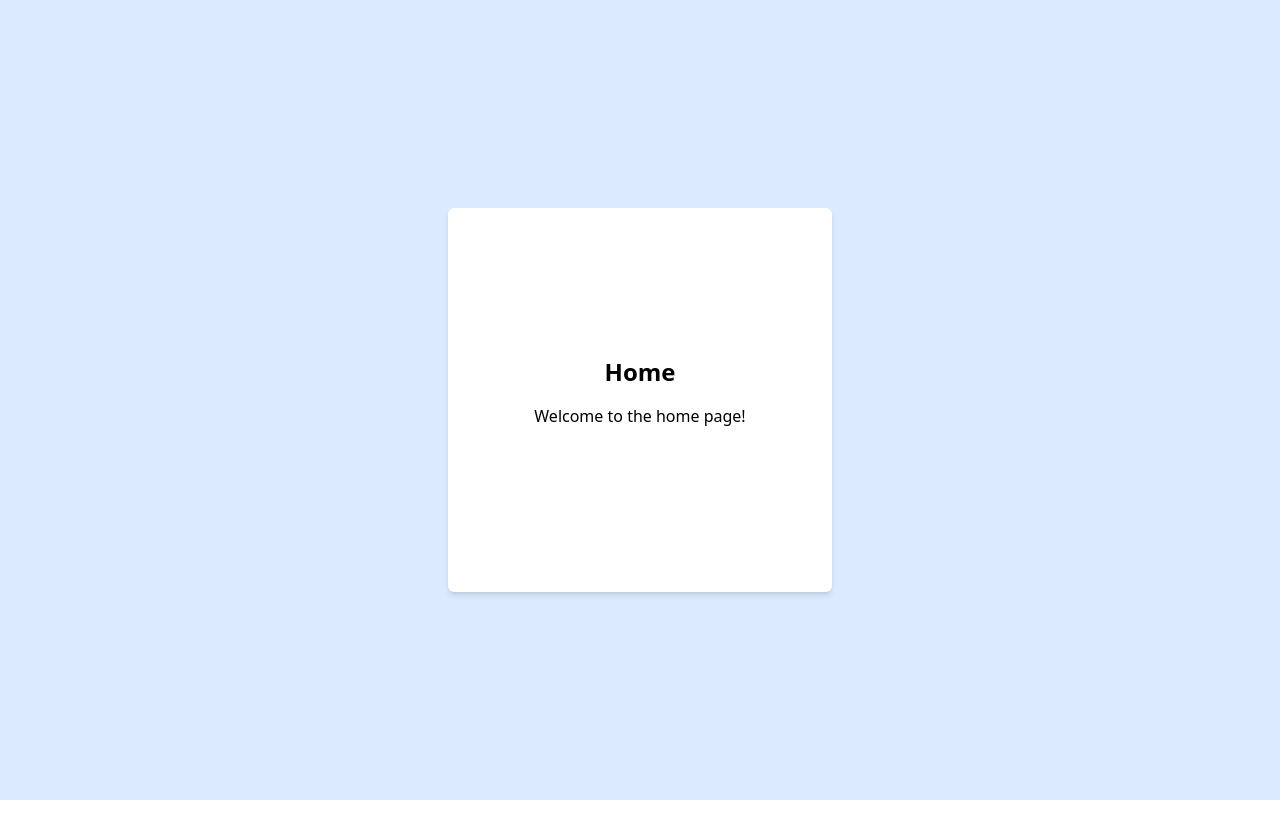
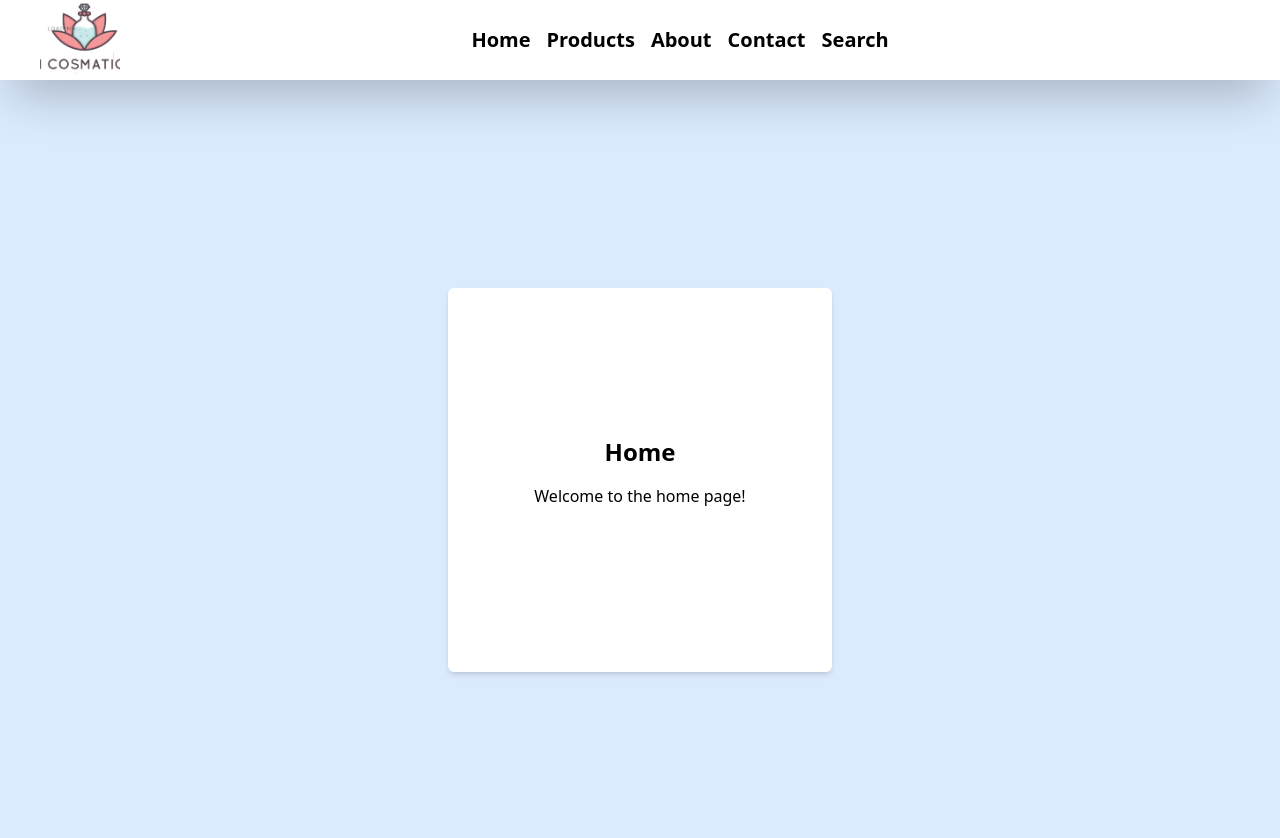
Before and after one commit to ImashaKumarasinghe/MERN_frontend, a React app: page / in a window 1280 px wide. Shown: the top 838 px of the page. Before the commit the page ends 800 px from the top, so only its background shows below. Built offline with nearby package versions, Linux system fonts and the light colour scheme; the HTML template or start-up script is replaced by a standard one.

Commit message:
Add logo image and update Header component layout

```diff
--- a/src/components/header.jsx
+++ b/src/components/header.jsx
@@ -1,10 +1,21 @@
-
+import { Link, useNavigate } from "react-router-dom";
+import UserData from "./userData";
 
 export default function Header() {
+  const navigate = useNavigate();
   return (
-    <div>
+     <header className="w-full h-[80px] shadow-2xl flex justify-center relative ">
 
+        <img src="/logo.png" alt="Logo" className="w-[80px] h-[80px] object-cover cursor-pointer" />
+        <div className="w-[calc(100%-160px)] h-full hidden md:flex justify-center items-center">
+                <Link to="/" className=" text-[20px] font-bold mx-2">Home</Link>
+                <Link to="/products" className=" text-[20px] font-bold mx-2">Products</Link>
+                <Link to="/about" className=" text-[20px] font-bold mx-2">About</Link>
+                <Link to="/contact" className=" text-[20px] font-bold mx-2">Contact</Link>
+                <Link to="/search" className=" text-[20px] font-bold mx-2">Search</Link>
+            </div>
 
-    </div>
+     </header>
+
   )
 }
```
Also changed, not shown: public/logo.png (added).
